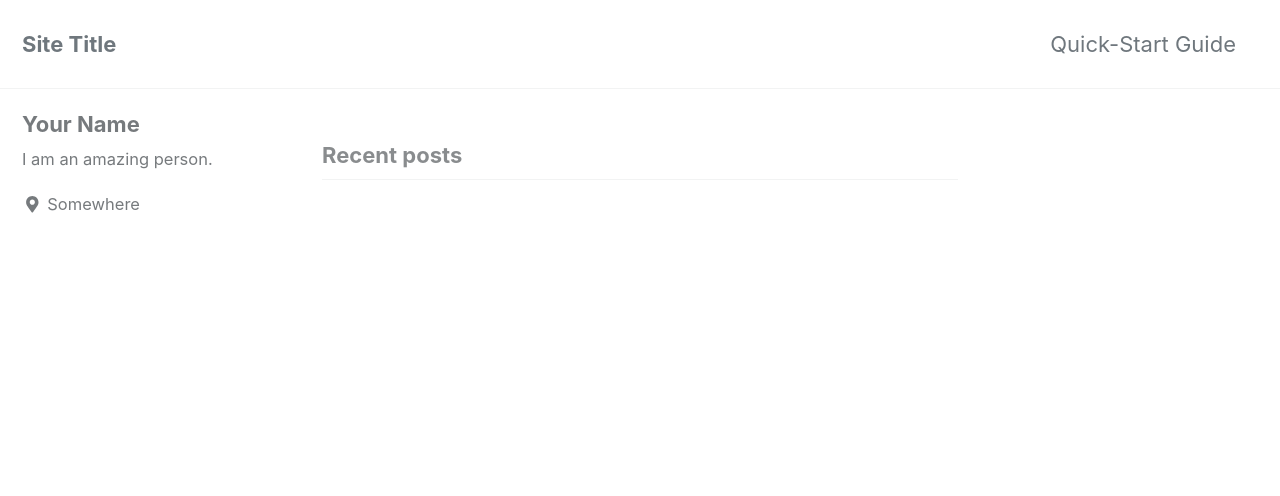
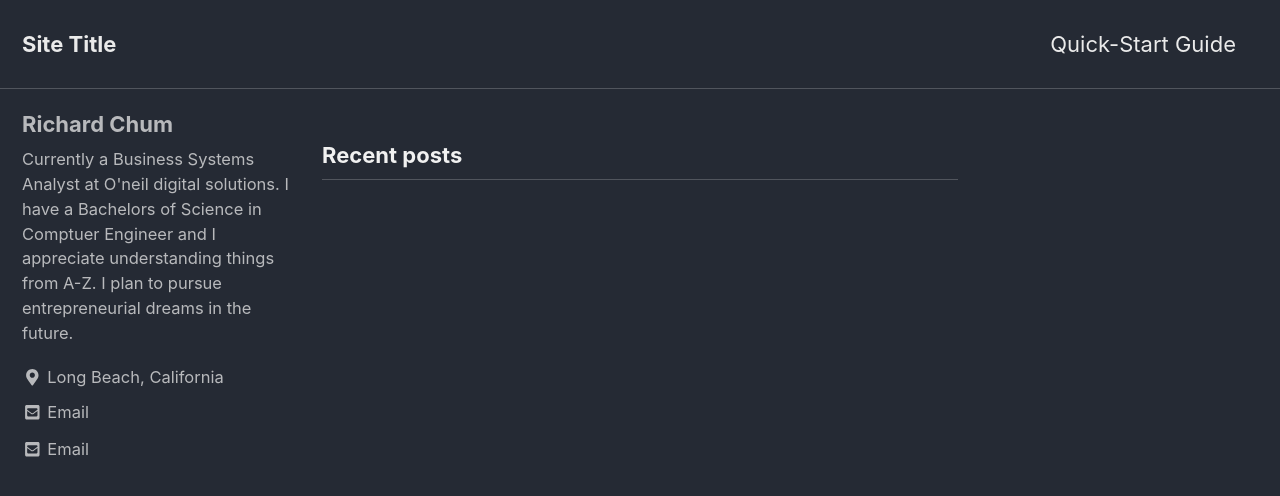
Before and after one commit to drawsome1/drawsome1.github.io, a Jekyll site: the page built from index.html, in a window 1280 px wide and 900 px high. Shown: the top 496 px of the window. Built offline with Jekyll 4.4.1, drawn with Linux system fonts in a browser that asks for light colours; cached includes are drawn as plain includes; nearby versions of some CDN libraries; the list of posts is cut into pages by our own code; some of the changed text lies outside the part shown.

Commit message:
changed the theme to minimal mistakes for the author side bar

```diff
--- a/_config.yml
+++ b/_config.yml
@@ -12,14 +12,14 @@
 
 # theme                  : "minimal-mistakes-jekyll"
 # remote_theme           : "mmistakes/minimal-mistakes"
-minimal_mistakes_skin    : "default" # "air", "aqua", "contrast", "dark", "dirt", "neon", "mint", "plum", "sunrise"
+minimal_mistakes_skin    :  "dark" # "air", "aqua", "contrast", "dark", "dirt", "neon", "mint", "plum", "sunrise", "default"
 
 # Site Settings
 locale                   : "en-US"
 title                    : "Site Title"
 title_separator          : "-"
-name                     : "Your Name"
-description              : "An amazing website."
+name                     : "Richard Chum"
+description              : "Personal Website"
 url                      : # the base hostname & protocol for your site e.g. "https://mmistakes.github.io"
 baseurl                  : # the subpath of your site, e.g. "/blog"
 repository               : # GitHub username/repo-name e.g. "mmistakes/minimal-mistakes"
@@ -101,15 +101,19 @@ analytics:
 
 # Site Author
 author:
-  name             : "Your Name"
+  name             : "Richard Chum"
   avatar           : # path of avatar image, e.g. "/assets/images/bio-photo.jpg"
-  bio              : "I am an amazing person."
-  location         : "Somewhere"
-  email            :
+  bio              : "Currently a Business Systems Analyst at O'neil digital
+  solutions. I have a Bachelors of Science in Comptuer Engineer and I appreciate
+  understanding things from A-Z. I plan to pursue entrepreneurial dreams in the
+  future. "
+  location         : "Long Beach, California"
+  email            : "chum.richard@gmail.com"
   links:
     - label: "Email"
       icon: "fas fa-fw fa-envelope-square"
-      # url: mailto:your.name@email.com
+      url: chum.richard@gmail.com
+
     - label: "Website"
       icon: "fas fa-fw fa-link"
       # url: "https://your-website.com"
```
